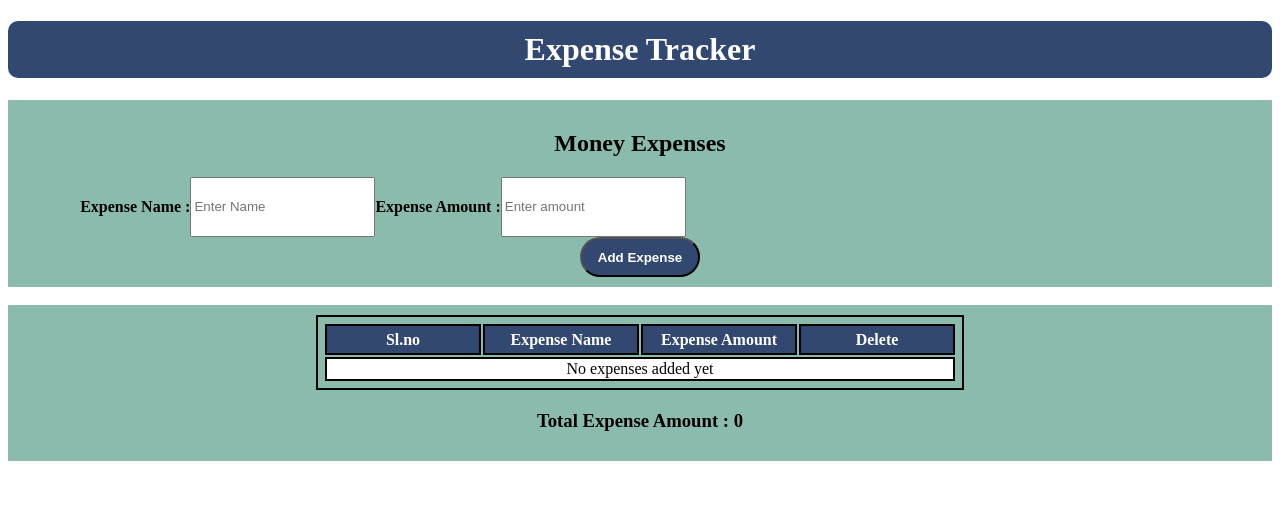
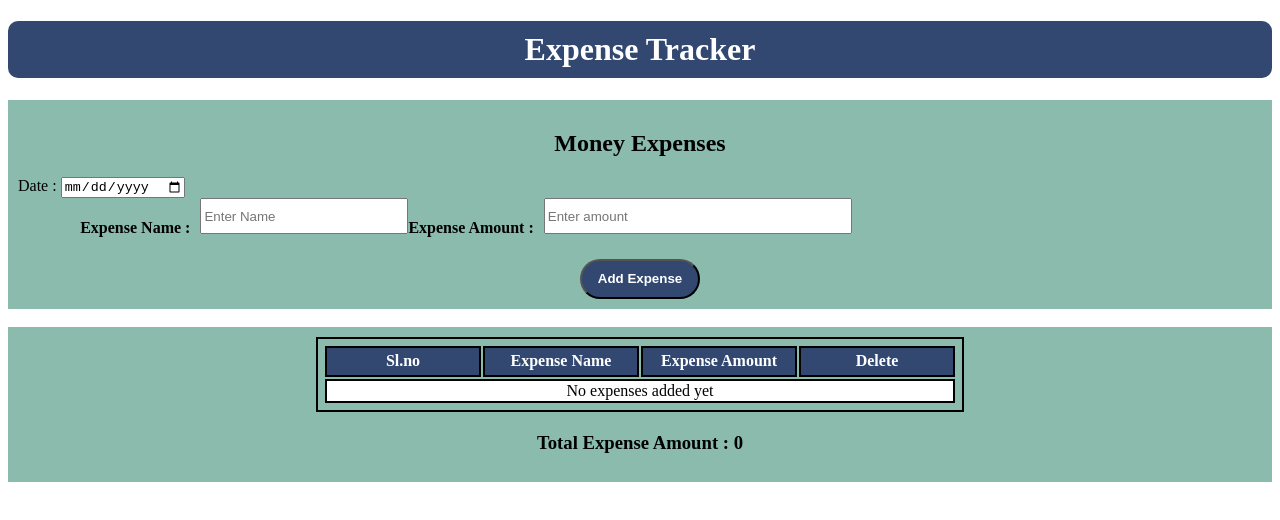
Before and after one commit to rakshasubramanya08/Expense-Money-App, a React (Vite) app: page / in a window 1280 px wide. Shown: the top 520 px of the page. Built offline with nearby package versions, Linux system fonts and the light colour scheme.

Commit message:
Added functions

```diff
--- a/src/Money.jsx
+++ b/src/Money.jsx
@@ -30,9 +30,15 @@ function Money() {
       <div className='Box'>
         <h2 className='head1'>Money Expenses</h2>
 
+        <div className="dat">
+            <label>Date : </label>
+            <input className='date' type="date" />
+        </div>
+
         <div className="box2">
           <label><h4>Expense Name :</h4></label>
           <input
+            className='input1'
             type="text"
             placeholder='Enter Name '
             value={username}
@@ -41,6 +47,7 @@ function Money() {
 
           <label><h4>Expense Amount :</h4></label>
           <input
+            className='input2'
             type="number"
             placeholder='Enter amount'
             value={usermoney}
```
